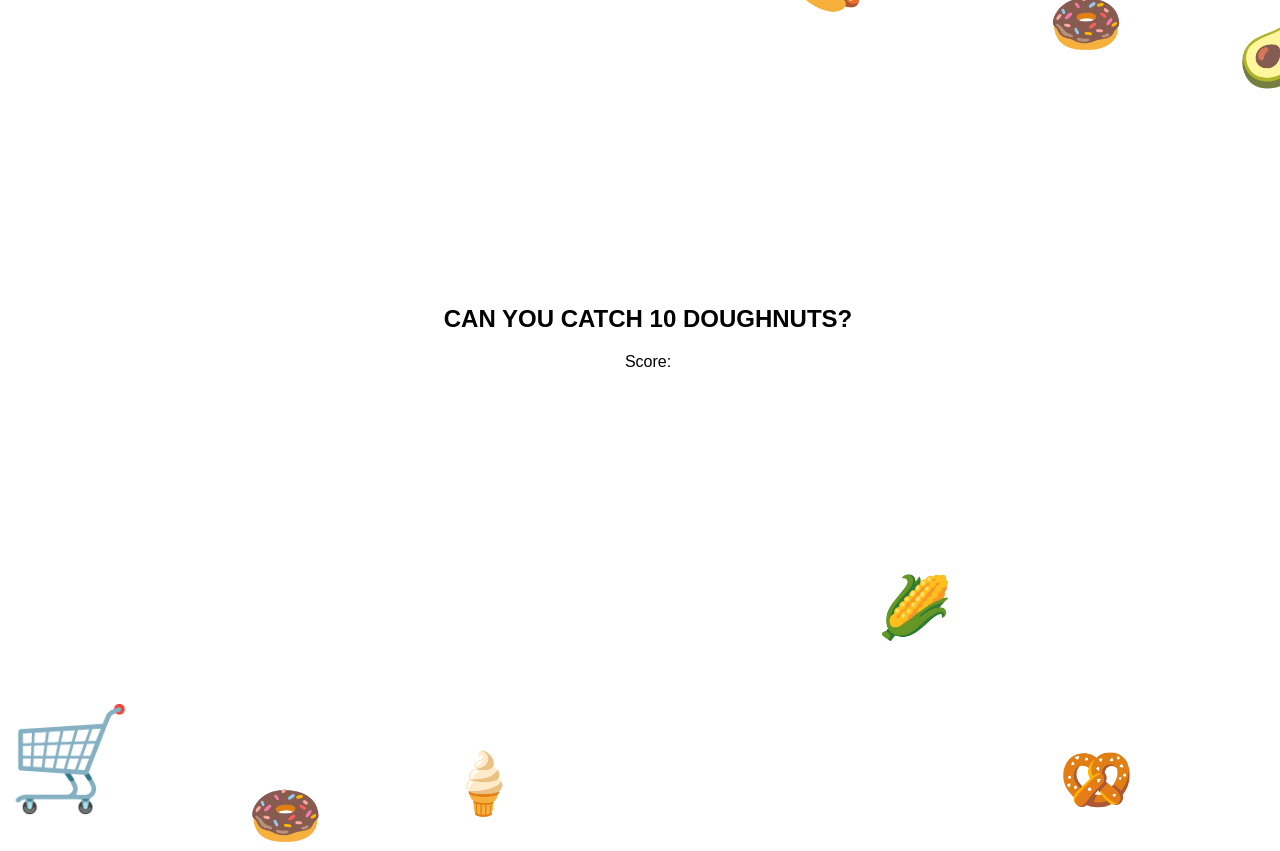
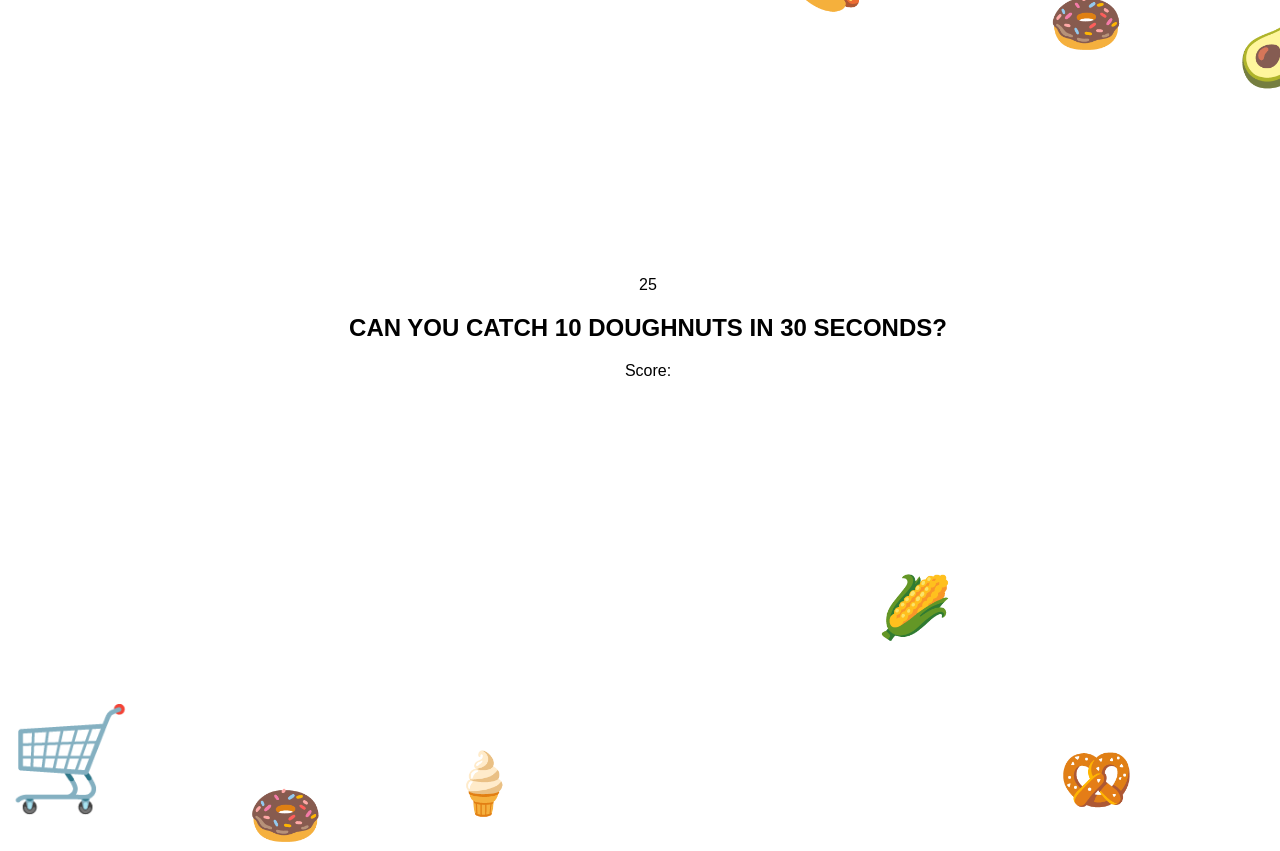
Before and after one commit to alistairjoelquinn/catch_the_doughnut, a website: page public/index.html in a window 1280 px wide. Shown: the top 851 px of the page. Drawn offline with nearby package versions, Linux system fonts and the light colour scheme; a web font is replaced by a local one.

Commit message:
timer setup for countdown

```diff
--- a/public/index.html
+++ b/public/index.html
@@ -10,7 +10,8 @@
 <body>
     <section id="waiting"></section>
     <section class="text">
-        <h1>CAN YOU CATCH 10 DOUGHNUTS? </h1>
+        <section id="timer">30</section>
+        <h1>CAN YOU CATCH 10 DOUGHNUTS IN 30 SECONDS? </h1>
         <section class="score-box">
             <section class="score-line">Score: </section><section class="score-line" id="score"></section>
         </section>
--- a/public/js/script.js
+++ b/public/js/script.js
@@ -62,4 +62,12 @@
     document.addEventListener('keyup', keyPress.check);
 
     init();
+
+    let countdown = 30;
+    let timer = document.getElementById('timer');
+    timer.innerText = countdown;
+    setInterval(() => {
+        countdown--;
+        timer.innerText = countdown;
+    }, 1000);
 })();
--- a/public/styles.css
+++ b/public/styles.css
@@ -11,6 +11,8 @@ body {
     height: 100vh;
     transform: translateY(-10vh);
 }
+
+
 
 #player {
     font-size: 100px;
```
